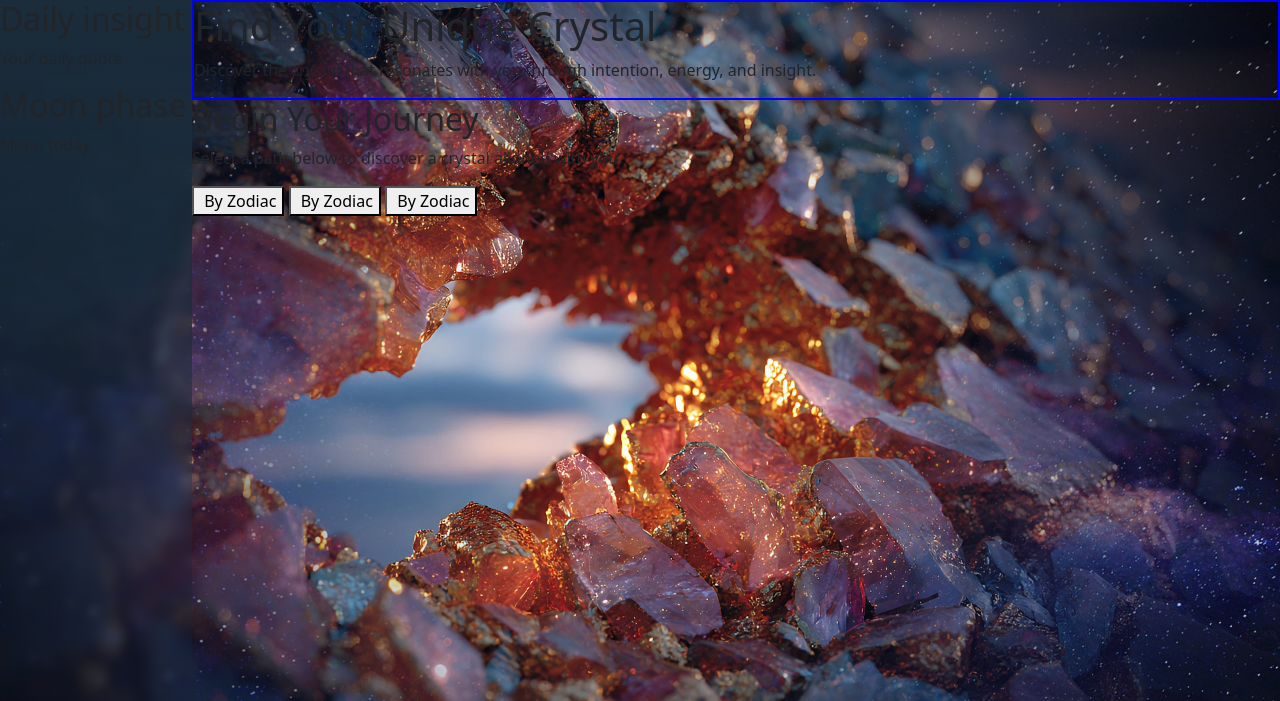
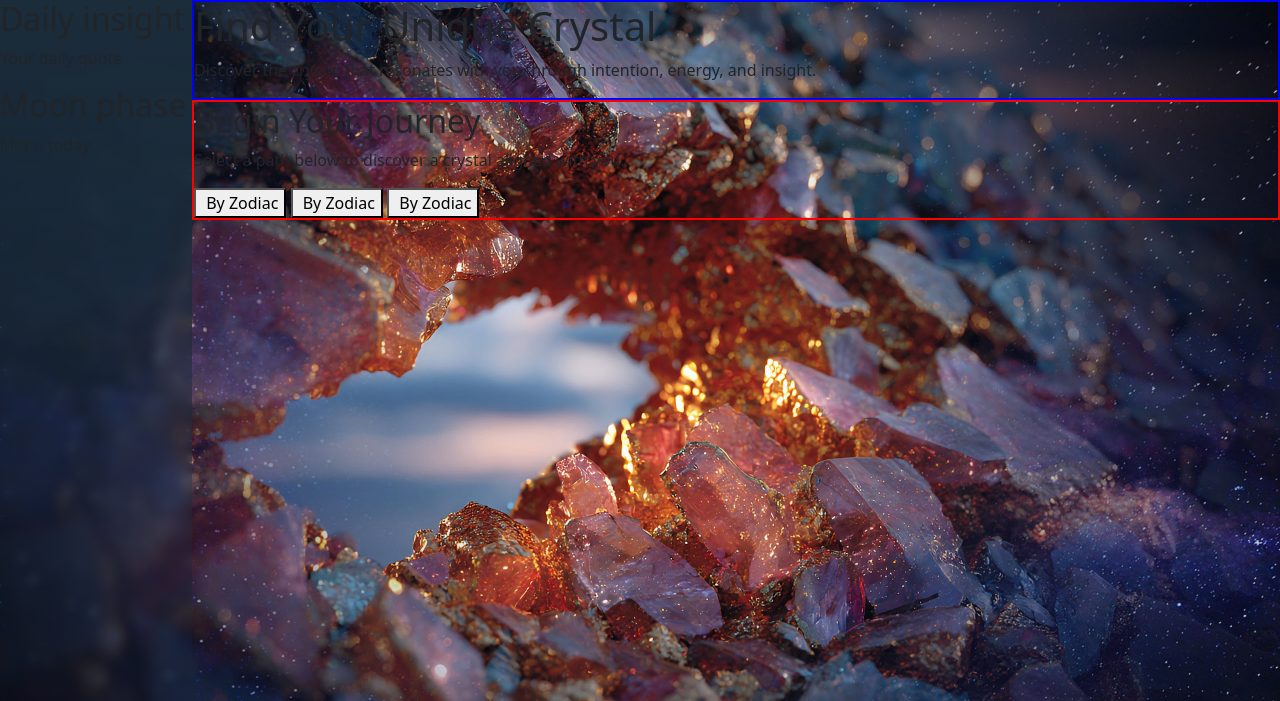
Before and after one commit to Kanareknie/find-your-crystal, a plain HTML site: page index.html in a window 1280 px wide. Shown: the top 701 px of the page. Drawn offline with nearby package versions, Linux system fonts and the light colour scheme.

Commit message:
Changed id for filter section for simpler

```diff
--- a/assets/css/style.css
+++ b/assets/css/style.css
@@ -3,6 +3,10 @@
 
 #hero {
     border: 2px solid blue;
+}
+
+#filters {
+    border: 2px solid red;
 }
 
 /* ---- Main elements of hero page ---- */
--- a/index.html
+++ b/index.html
@@ -75,7 +75,7 @@
                     </p>
                 </section>
                 <!-- Filters section -->
-                <section id="main-filter-hero">
+                <section id="filters">
                     <h2>
                         Begin Your Journey
                     </h2>
```
